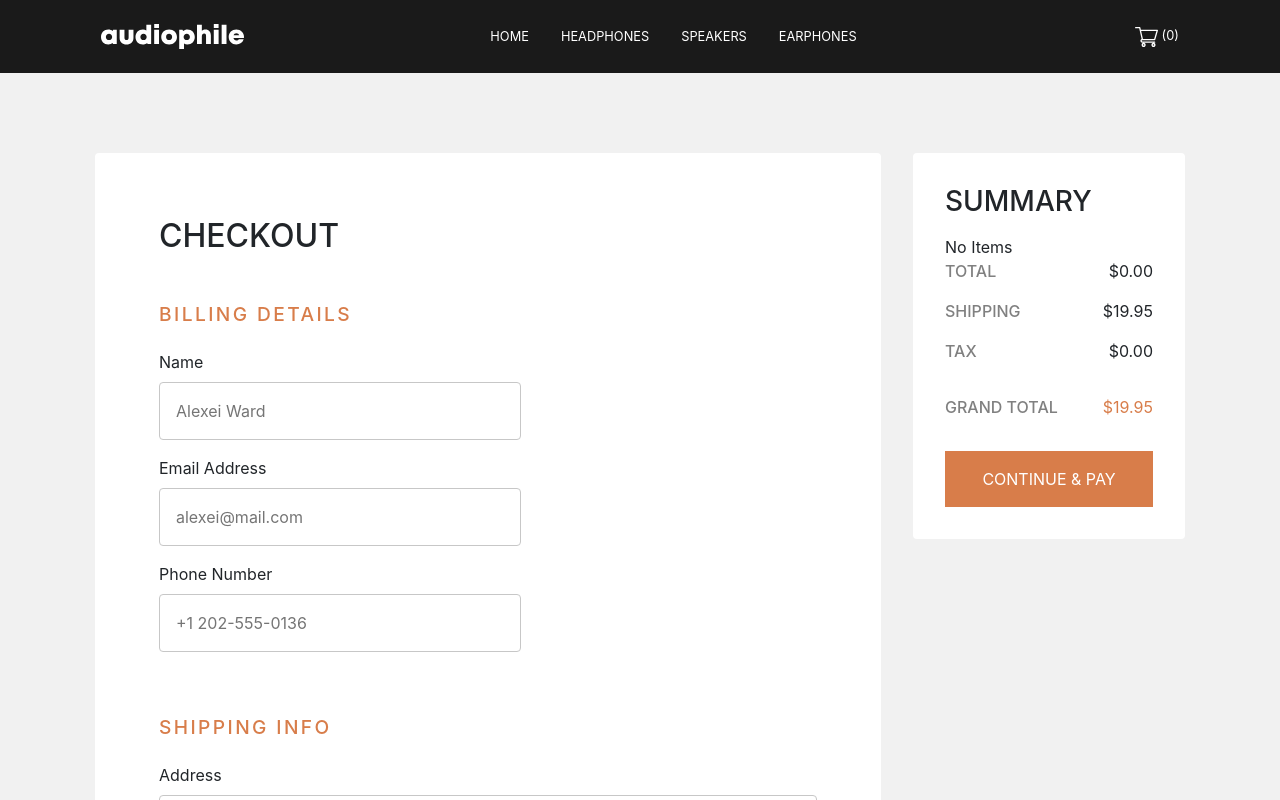
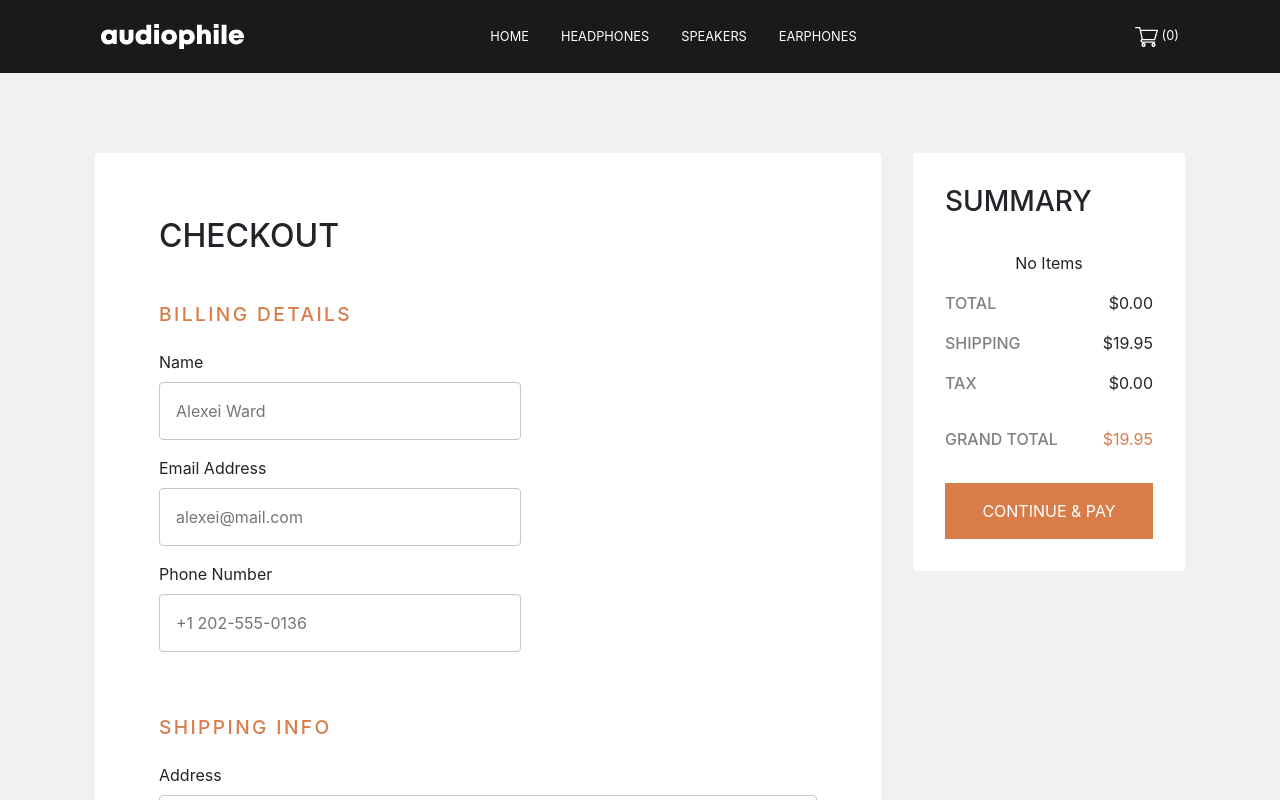
Before and after one commit to zdavidson/audiophile, a React (Create React App) app: page /checkout in a window 1280 px wide. Shown: the top 800 px of the page. Built offline with nearby package versions, Linux system fonts and the light colour scheme.

Commit message:
summary style update

```diff
--- a/src/components/Checkout/Summary.scss
+++ b/src/components/Checkout/Summary.scss
@@ -58,3 +58,9 @@
     padding: 2rem;
   }
 }
+
+#empty-cart {
+  display: flex;
+  justify-content: center;
+  padding: 1rem;
+}
```
